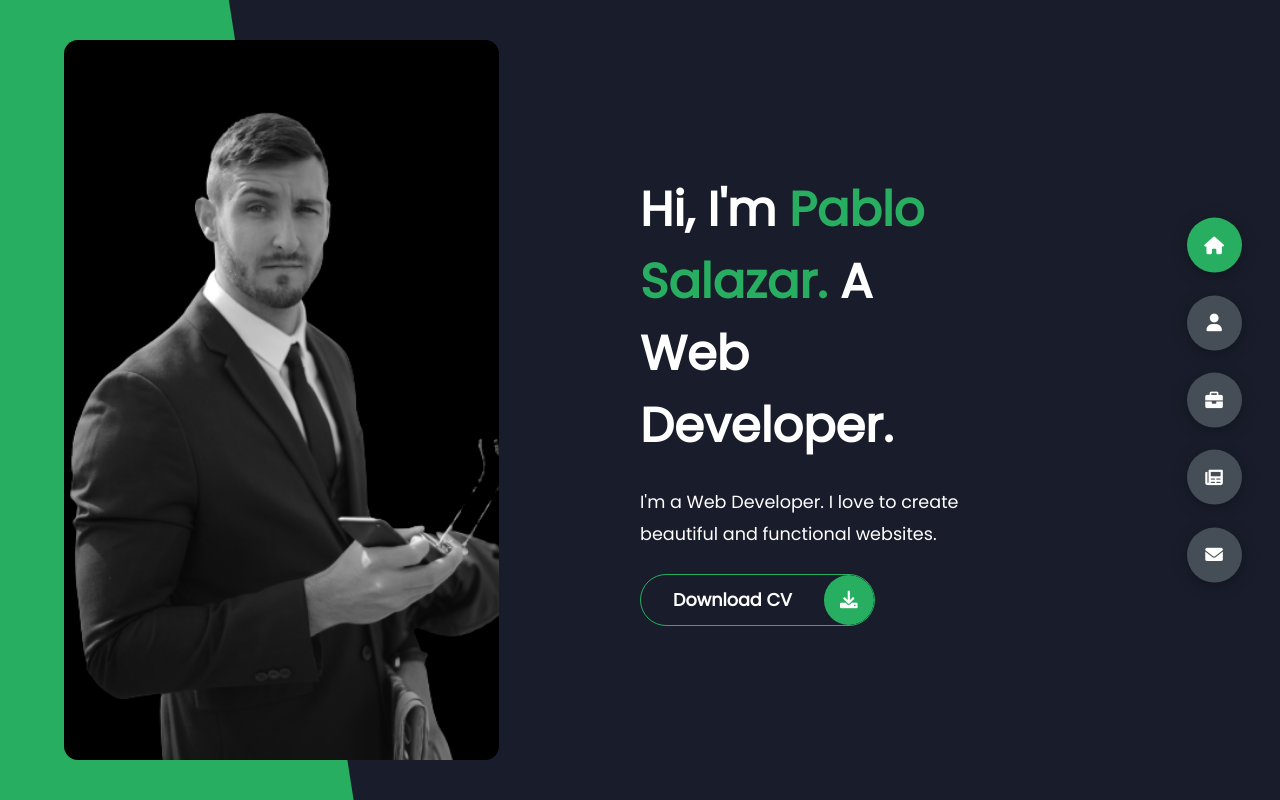
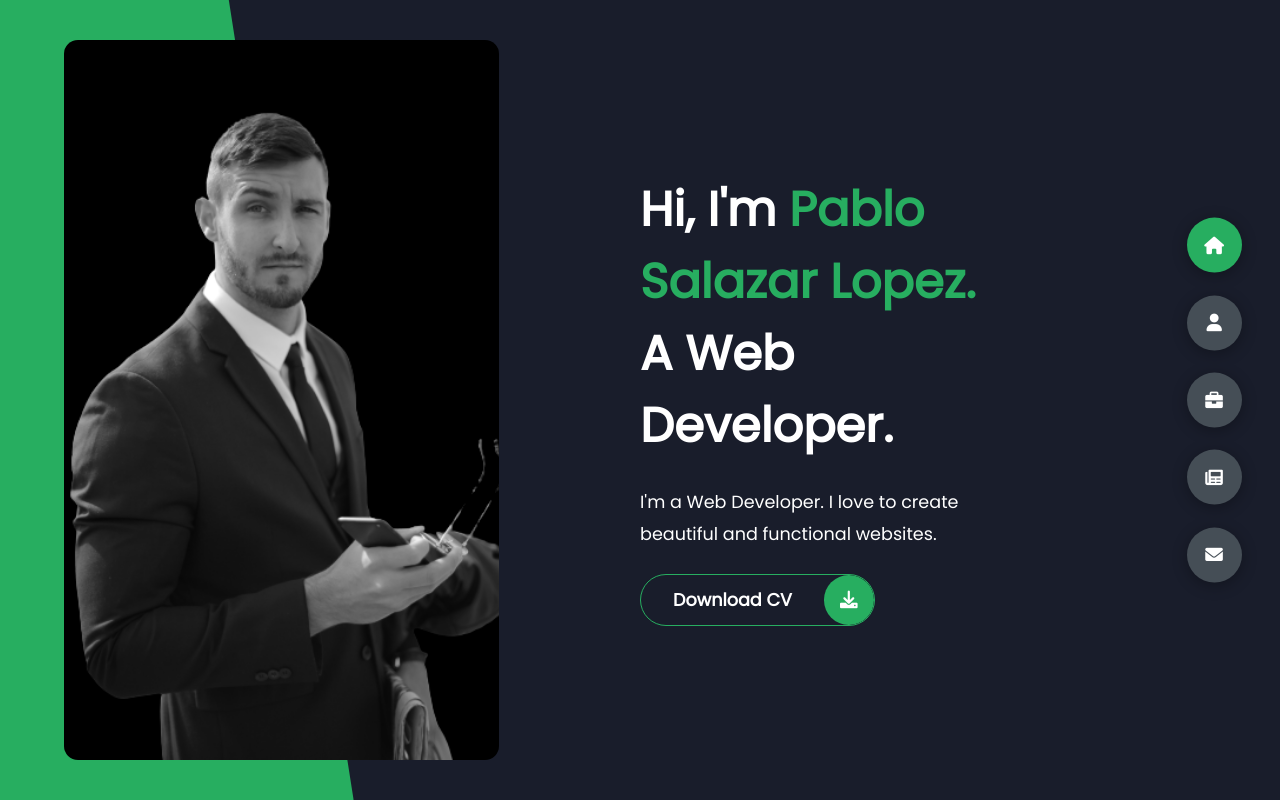
Before and after one commit to Psalazar8505/portafolioProject1, a plain HTML site: page index.html in a window 1280 px wide. Drawn offline with Linux system fonts and the light colour scheme.

Commit message:
probando actualizacion de git

```diff
--- a/index.html
+++ b/index.html
@@ -22,7 +22,7 @@
             </div>
             <div class="right-header">
                 <h1 class="name">
-                    Hi, I'm <span>Pablo Salazar.</span>
+                    Hi, I'm <span>Pablo Salazar Lopez.</span>
                     A Web Developer.
                 </h1>
                 <p>
```
